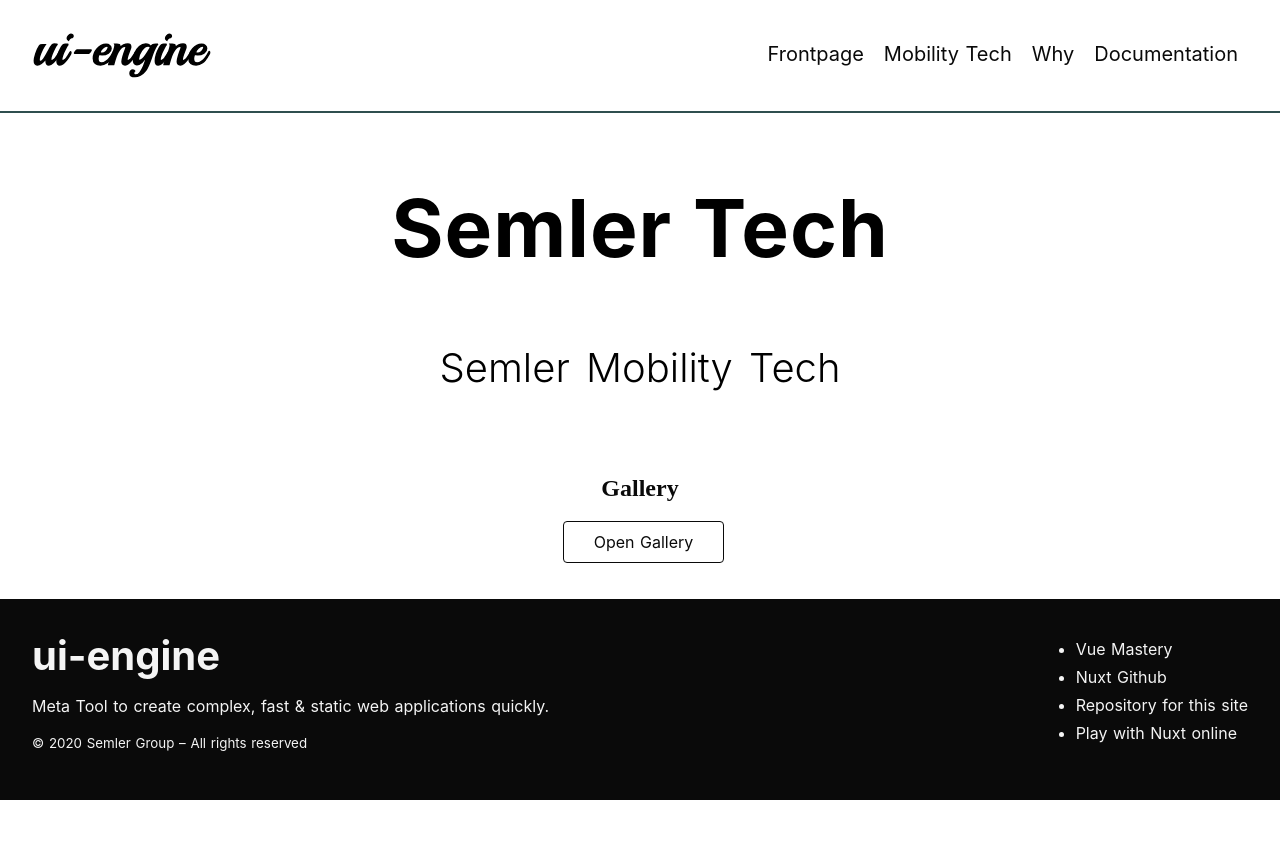
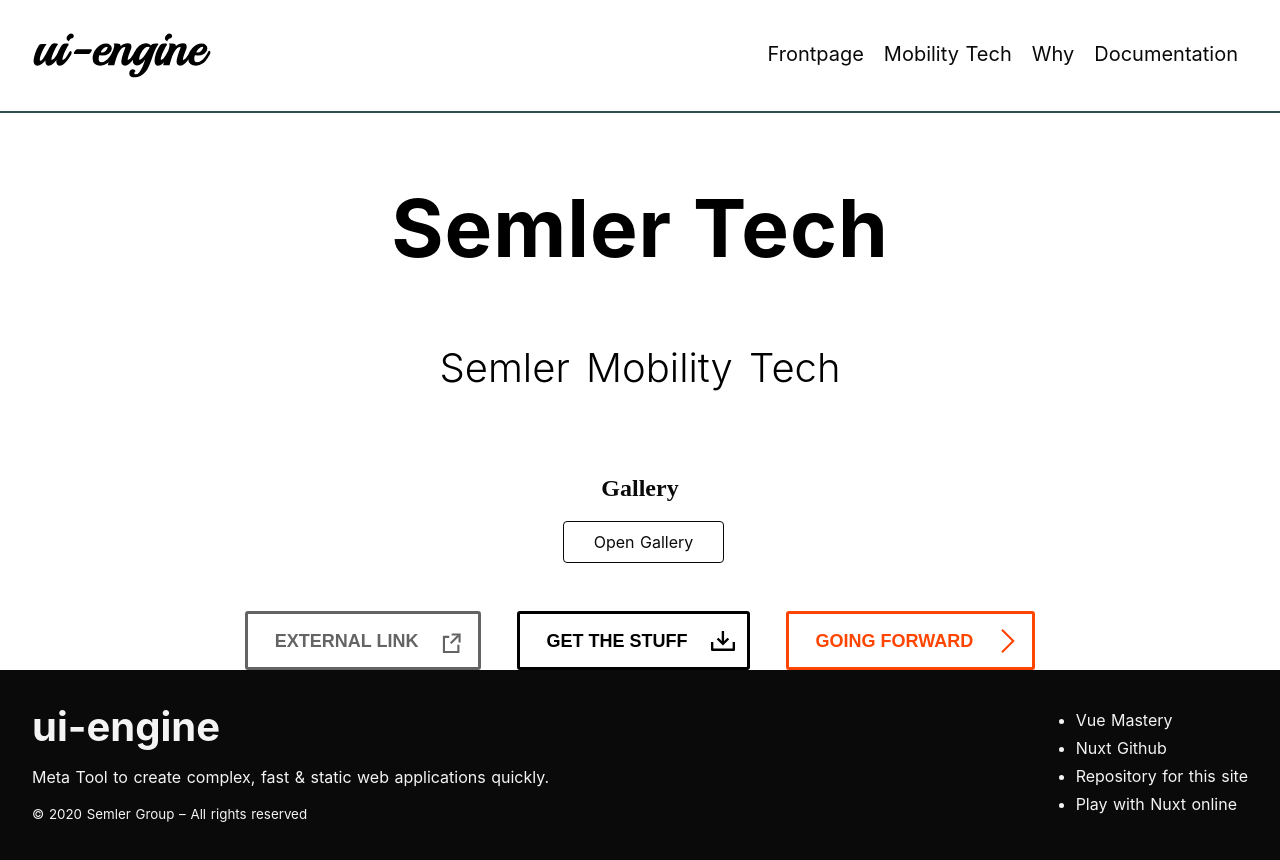
Before and after one commit to ronnidc/ui-engine, a Nuxt app: page /semler in a window 1280 px wide. Shown: the top 860 px of the page. Before the commit the page ends 800 px from the top, so only its background shows below. Built offline with nearby package versions, Linux system fonts and the light colour scheme.

Commit message:
ICONS: add icon feature example, install nuxtjs style-resources OPG-3365, OPG-3660

```diff
--- a/nuxt.config.js
+++ b/nuxt.config.js
@@ -15,6 +15,10 @@
             : config.BASE_PATH || '/'
     },
 
+    buildModules: [
+        '@nuxtjs/style-resources'
+    ],
+
     // The <head> of <html>
     head: {
         title: process.env.npm_package_name || '',
@@ -25,6 +29,13 @@
         ],
         link: [
             { rel: 'icon', type: 'image/x-icon', href: '/favicon.ico' }
+        ]
+    },
+
+    // Global sass files
+    styleResources: {
+        scss: [
+        './global/styles/global.scss' // use underscore "_" & also file extension ".scss"
         ]
     },
 
--- a/package.json
+++ b/package.json
@@ -1,6 +1,6 @@
 {
   "name": "ui-engine",
-  "version": "1.0.0",
+  "version": "1.0.1",
   "repository": "https://github.com/ronnidc/ui-engine/",
   "description": "A SSG for prototyping the UI & generate asset bundles for production. Based on Vue, Nuxt and Webpack.",
   "author": "ronnidc & mortenhoffmanndoff",
@@ -23,6 +23,7 @@
   "devDependencies": {
     "@babel/core": "^7.8.7",
     "@babel/preset-env": "^7.8.7",
+    "@nuxtjs/style-resources": "^1.0.0",
     "autoprefixer": "^9.7.4",
     "babel-loader": "^8.0.6",
     "clean-webpack-plugin": "^3.0.0",
@@ -30,7 +31,7 @@
     "cssnano": "^4.1.10",
     "import-glob": "^1.5.0",
     "mini-css-extract-plugin": "^0.9.0",
-    "node-sass": "^4.13.1",
+    "node-sass": "^4.14.0",
     "node-sass-glob-importer": "^5.3.2",
     "postcss-loader": "^3.0.0",
     "sass": "^1.26.2",
--- /dev/null
+++ b/src/components/icon-button/Icon-button.vue
@@ -0,0 +1,14 @@
+<template>
+    <button :class="'icon-button icon-style-' + icon + ' color-style-' + color">{{text}}</button>
+</template>
+<script>
+
+    export default {
+        props: ['icon', 'text', 'color']
+    };
+
+</script>
+
+<style lang="scss">
+    @import "./icon-button.scss";
+</style>
--- /dev/null
+++ b/src/components/icon-button/icon-button.scss
@@ -0,0 +1,179 @@
+// https://codepen.io/ronnidc/pen/gOageoK
+.icon-button {
+    appearance: none;
+    background: none;
+    border-width: 3px;
+    border-style: solid;
+    border-radius: 3px;
+    cursor: pointer;
+    display: inline-block;
+    font-size: 18px;
+    font-weight: 700;
+    line-height: 1;
+    padding: 1em calc(1.5em + 32px) 0.9em 1.5em;
+    position: relative;
+    text-align: center;
+    text-transform: uppercase;
+    transition: 200ms ease-in-out;
+    transition-property: background-color, color;
+    border-color: var(--color-dark-gray);
+    color: var(--color-dark-gray);
+
+    &:hover,
+    &:active,
+    &:focus {
+        background: var(--color-dark-gray);
+        color: #fff;
+    }
+
+    &::before,
+    &::after {
+        background: center / 24px 24px no-repeat;
+        border-radius: 100em;
+        bottom: 0;
+        content: "";
+        position: absolute;
+        right: 0;
+        top: 0;
+        width: 48px;
+    }
+
+    &::after {
+        opacity: 0;
+        transition: opacity 200ms ease-in-out;
+    }
+
+    &:hover,
+    &:focus,
+    &:active {
+        &::after {
+            opacity: 1;
+        }
+    }
+
+    // -- DOWNLOAD --
+    &.icon-style-download {
+        &::before {
+            background-image: get-icon("download", rgb(100,100,100)); // default gray
+        }
+        // -- orange --
+        &.color-style-orange {
+            border-color: rgb(255,69,0);
+            color: rgb(255,69,0);
+
+            &:hover,
+            &:active,
+            &:focus {
+                background: rgb(255,69,0);
+                color: #fff;
+            }
+            &::before {
+                background-image: get-icon("download", rgb(100,100,100));
+            }
+        }
+        // -- black --
+        &.color-style-black {
+            border-color: #000000;
+            color: #000000;
+
+            &:hover,
+            &:active,
+            &:focus {
+                background: #000000;
+                color: #fff;
+            }
+            &::before {
+                background-image: get-icon("download", #000000);
+            }
+        }
+        &::after {
+            background-image: get-icon("download", #fff); // The ", #fff" isn't strictly necessary.
+        }
+    }
+
+
+    // -- EXTERNAL LINK --
+    &.icon-style-external {
+        &::before {
+            background-image: get-icon("external", rgb(100,100,100)); // default gray
+        }
+
+        // -- orange --
+        &.color-style-orange {
+            border-color: rgb(255,69,0);
+            color: rgb(255,69,0);
+
+            &:hover,
+            &:active,
+            &:focus {
+                background: rgb(255,69,0);
+                color: #fff;
+            }
+            &::before {
+                background-image: get-icon("external", rgb(255,69,0));
+            }
+        }
+
+        // -- black --
+        &.color-style-black {
+            border-color: #000000;
+            color: #000000;
+
+            &:hover,
+            &:active,
+            &:focus {
+                background: #000000;
+                color: #fff;
+            }
+            &::before {
+                background-image: get-icon("external", #000000);
+            }
+        }
+        &::after {
+            background-image: get-icon("external");
+        }
+    }
+
+
+    // -- NEXT ARROW --
+    &.icon-style-next {
+        &::before {
+            background-image: get-icon("next", rgb(100,100,100)); // default gray
+        }
+
+        // -- orange --
+        &.color-style-orange {
+            border-color: rgb(255,69,0);
+            color: rgb(255,69,0);
+
+            &:hover,
+            &:active,
+            &:focus {
+                background: rgb(255,69,0);
+                color: #fff;
+            }
+            &::before {
+                background-image: get-icon("next", rgb(255,69,0));
+            }
+        }
+
+        // -- black --
+        &.color-style-black {
+            border-color: #000000;
+            color: #000000;
+
+            &:hover,
+            &:active,
+            &:focus {
+                background: #000000;
+                color: #fff;
+            }
+            &::before {
+                background-image: get-icon("next", #000000);
+            }
+        }
+        &::after {
+            background-image: get-icon("next");
+        }
+    }
+}
--- a/src/global/styles/setup/_variables.scss
+++ b/src/global/styles/setup/_variables.scss
@@ -2,6 +2,7 @@
     --color-default: var(--color-black);
     --color-gray: rgb(211,211,211);
     --color-grey: var(--color-gray);
+    --color-dark-gray: rgb(100, 100, 100);
     --color-white: rgb(244,244,244);
     --color-black: rgb(10,10,10);
     --color-orange: rgb(255,69,0);
--- a/src/pages/semler.vue
+++ b/src/pages/semler.vue
@@ -1,25 +1,40 @@
 <template>
     <main role="main">
-        <Heading :title="heading.title" :subtitle="heading.subtitle" />
+
+        <Heading title="Semler Tech" subtitle="Semler Mobility Tech" />
+
         <Gallery />
+
+        <section>
+            <div class="container semler-page-container ">
+                <IconButton icon="external" color="gray" text="External Link" />
+                <IconButton icon="download" color="black" text="Get the stuff" />
+                <IconButton icon="next" color="orange" text="Going forward" />
+            </div>
+        </section>
+
     </main>
 </template>
 
 <script>
     import Heading from "~/components/heading/Heading.vue";
     import Gallery from "~/components/gallery/Gallery.vue";
+    import IconButton from "~/components/icon-button/Icon-button.vue";
     export default {
         components: {
+            IconButton,
             Gallery,
             Heading
-        },
-        data () {
-            return {
-                heading: {
-                    title: 'Semler Tech',
-                    subtitle: 'Semler Mobility Tech'
-                }
-            }
         }
     }
 </script>
+
+<style lang="scss">
+    .semler-page-container {
+        text-align: center;
+        padding-top: 2em;
+        button {
+            margin: 0 1em;
+        }
+    }
+</style>
```
Also changed, not shown: src/global/styles/setup/_icons.scss (+41 -0 lines), 1 other file (tests, documents, lock files or other folders).
